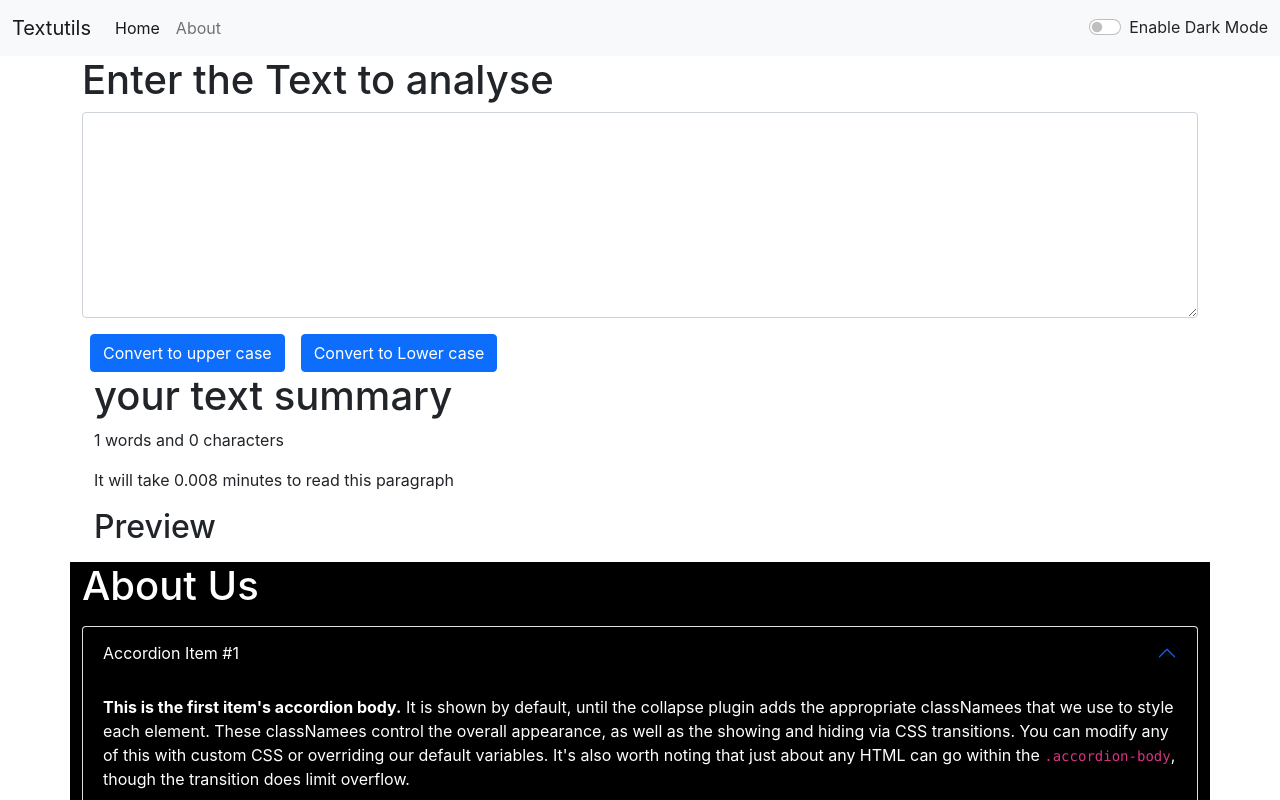
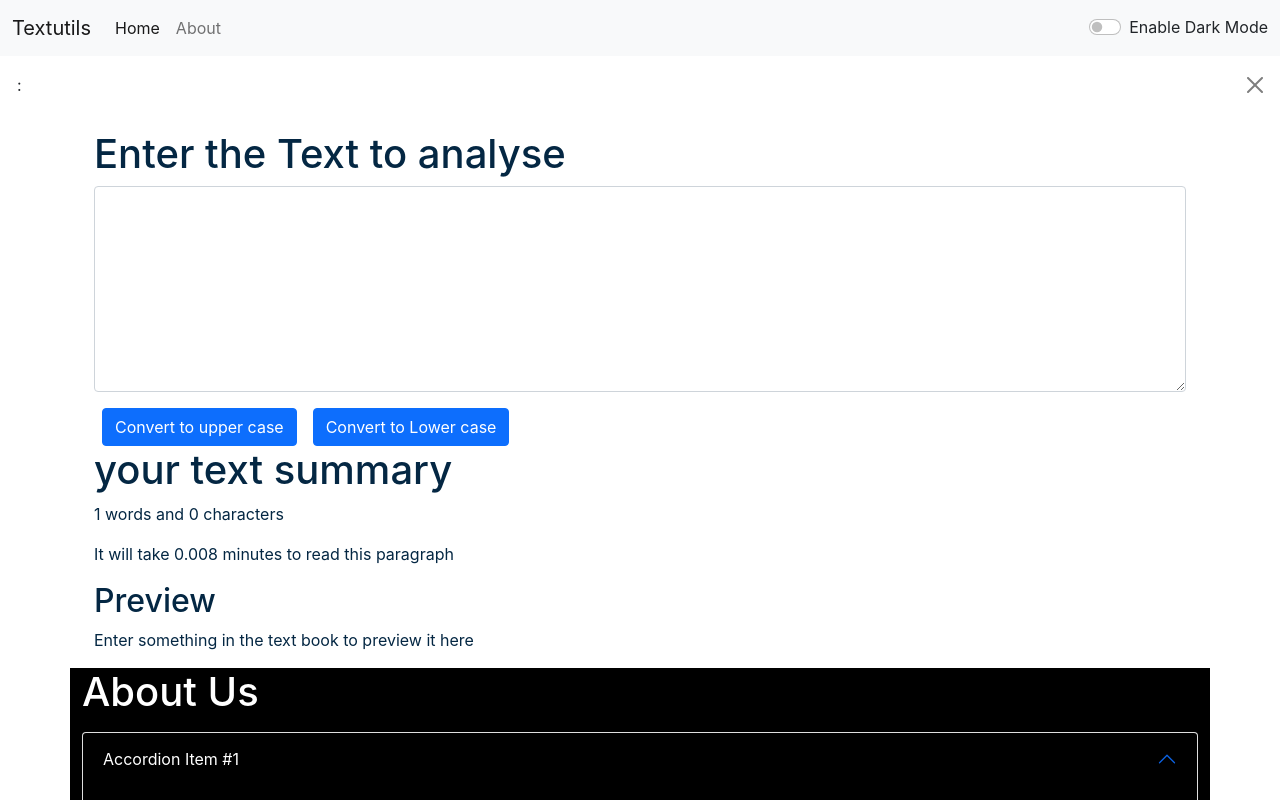
Before and after one commit to mushi1155/my-app, a React (Create React App) app: page / in a window 1280 px wide. Shown: the top 800 px of the page. Built offline with nearby package versions, Linux system fonts and the light colour scheme.

Commit message:
added alert function

```diff
--- a/src/App.js
+++ b/src/App.js
@@ -2,26 +2,40 @@
 // import { useState } from 'react';
 import './App.css';
 import About from './Components/About';
+import Alert from './Components/Alert';
 import Navbar from './Components/Navbar';
 import TextForm from './Components/TextForm';
 import React, {useState} from 'react';
 
 function App() {
   const [mode, setMode] = useState('light');
+  const [alert , setAlert]=useState("null");
+  const showAlert= (message , type)=>{
+    setAlert({
+      msg: message,
+      type:type,
+    })
+
+  }
   const toggleMode = ()=>{
     if (mode === 'light'){
-      setMode('dark')
+      setMode('dark');
+      document.body.style.backgroundColor = '#042743';
+      showAlert("Dark mode has been enabled", "success")
     }
     else{
-      setMode('light')
+      setMode('light');
+      document.body.style.backgroundColor = 'white';
+      showAlert("Light mode has been enabled", "success")
     }
   }
   return (
     <>
 
     <Navbar title="Textutils" mode={mode} toggleMode={toggleMode}/>
+    <Alert alert={alert}/>
     <div className="container" my-3 >
-      <TextForm heading= "Enter the Text to analyse"/>
+      <TextForm heading= "Enter the Text to analyse" mode={mode}/>
 
     </div>
     <About/>
--- /dev/null
+++ b/src/Components/Alert.js
@@ -0,0 +1,15 @@
+import React from 'react'
+
+function Alert(props) {
+  return (
+    <div>
+        <div className={`alert alert-${props.alert.type} alert-dismissible fade show`} role="alert">
+            <strong>{props.alert.type}</strong> : {props.alert.msg}
+            <button type="button" className="btn-close" data-bs-dismiss="alert" aria-label="Close"></button>
+        </div>
+
+    </div>
+  )
+}
+
+export default Alert
--- a/src/Components/TextForm.js
+++ b/src/Components/TextForm.js
@@ -20,22 +20,22 @@ export default function TextForm(props) {
 
     return (
         <>
-        <div>
+        <div className='container' style={{color: props.mode==='dark'?'white':'#042743'}}>
             <h1>{props.heading}</h1>
             <div className="mb-3">
-            <textarea className="form-control" value={text} onChange={handleOnChange} id="myBox"  rows="8"></textarea>
+            <textarea className="form-control" value={text} style={{backgroundColor: props.mode==='dark'?'grey':'white',color: props.mode==='dark'?'white':'#042743'}} onChange={handleOnChange} id="myBox"  rows="8"></textarea>
             </div>
             <button className="btn btn-primary mx-2" onClick={handleUpClick}>Convert to upper case</button>
             <button className="btn btn-primary mx-2" onClick={handleLoClick}>Convert to Lower case</button>
 
 
         </div>
-        <div className='container' my-3>
+        <div className='container' my-3 style={{color: props.mode==='dark'?'white':'#042743'}}>
             <h1>your text summary</h1>
             <p> {text.split(" ").length} words and {text.length} characters</p>
             <p> It will take { 0.008 * text.split(" ").length} minutes to read this paragraph</p>
             <h2>Preview</h2>
-            <p>{text}</p>
+            <p>{text.length>0 ? text: "Enter something in the text book to preview it here"}</p>
 
         </div>
         </>
```
